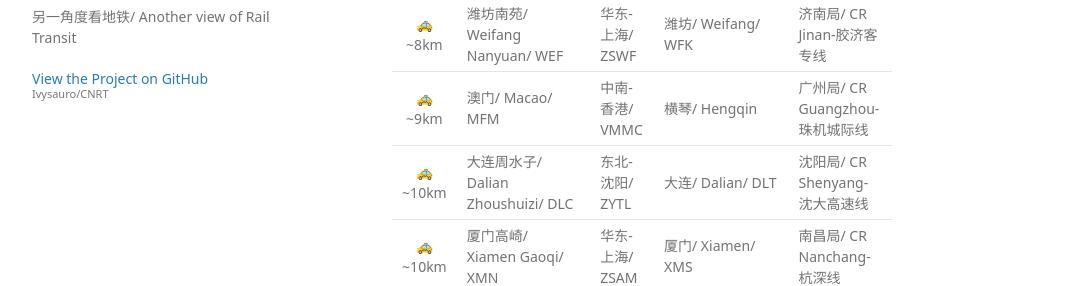
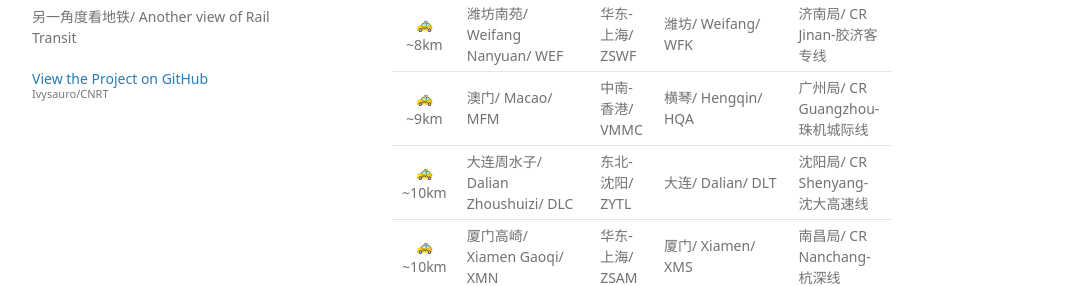
Before and after one commit to Ivysauro/CNRT, a Jekyll site: the page built from data/Air-Rail.md, in a window 1280 px wide and 900 px high, scrolled down 4334 px. Shown: the part 172-458 px from the top of the window, without its empty margins (178-1249 px from the left). Built offline with Jekyll 4.4.1, drawn with Linux system fonts in a browser that asks for light colours; some web fonts are replaced; our own code applies the rules of GitHub Pages for plain Markdown files; a script that is not in the unit is left out.

Commit message:
🍊更新澳门数据

```diff
--- a/data/Air-Rail.md
+++ b/data/Air-Rail.md
@@ -68,7 +68,7 @@
 | 🚕~8km | 佳木斯东郊/ Jiamusi Dongjiao/ JMU | 东北-沈阳/ ZYJM | 佳木斯/ Jiamusi/ JMB | 哈尔滨局/ CR Harbin-哈佳线 |
 | 🚕~8km | 安庆天柱山/ Anqing Tianzhushan/ AQG | 华东-上海/ ZSAQ | 安庆/ Anqing/ AQH | 上海局/ CR Shanghai-宁安城际线 |
 | 🚕~8km | 潍坊南苑/ Weifang Nanyuan/ WEF | 华东-上海/ ZSWF | 潍坊/ Weifang/ WFK | 济南局/ CR Jinan-胶济客专线 |
-| 🚕~9km | 澳门/ Macao/ MFM | 中南-香港/ VMMC | 横琴/ Hengqin | 广州局/ CR Guangzhou-珠机城际线 |
+| 🚕~9km | 澳门/ Macao/ MFM | 中南-香港/ VMMC | 横琴/ Hengqin/ HQA | 广州局/ CR Guangzhou-珠机城际线 |
 | 🚕~10km | 大连周水子/ Dalian Zhoushuizi/ DLC | 东北-沈阳/ ZYTL | 大连/ Dalian/ DLT | 沈阳局/ CR Shenyang-沈大高速线 |
 | 🚕~10km | 厦门高崎/ Xiamen Gaoqi/ XMN | 华东-上海/ ZSAM | 厦门/ Xiamen/ XMS | 南昌局/ CR Nanchang-杭深线 |
 | 🚕~10km | 赣州黄金/ Ganzhou Huangjin/ KOW | 华东-上海/ ZSGZ | 赣州西/ Ganzhouxi/ GOG | 南昌局/ CR Nanchang-京港高速线 |
```
